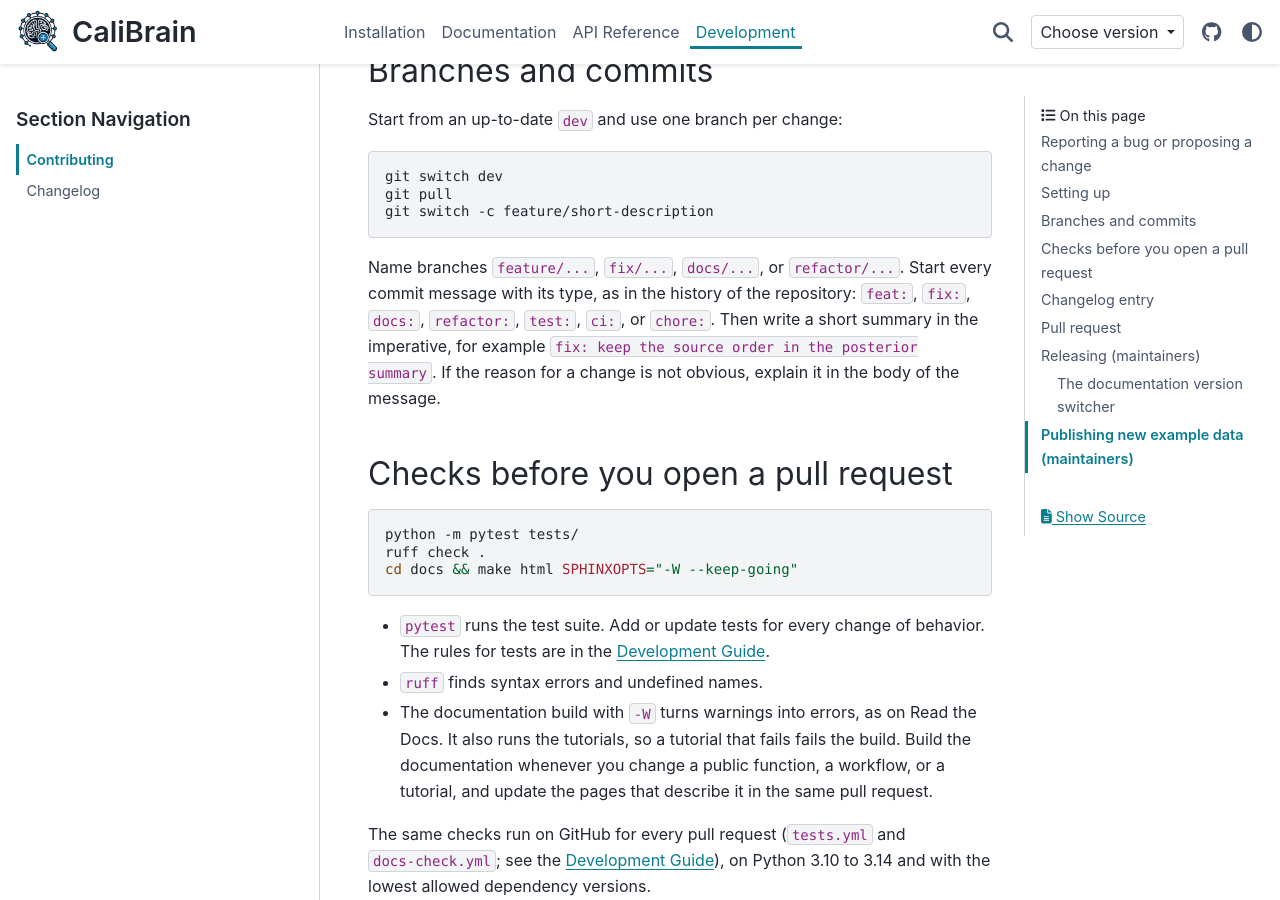
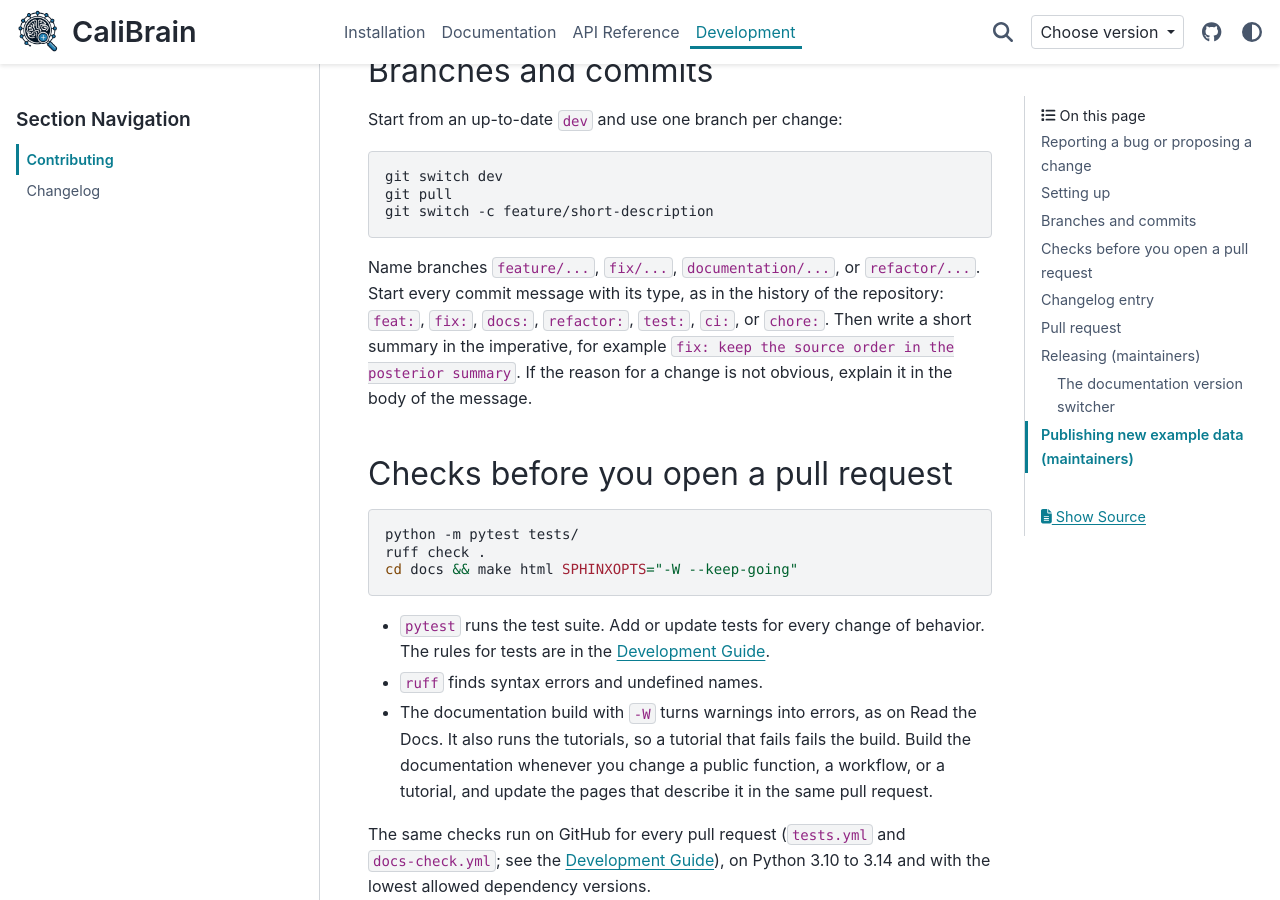
Before and after one commit to braindatalab/CaliBrain, a Sphinx documentation site: the page built from docs/source/development/contributing.rst, in a window 1280 px wide and 900 px high, scrolled down 1279 px. Built offline with Sphinx 7.4.7 and the PyData theme 0.15.4, drawn with Linux system fonts in a browser that asks for light colours; pages that are not in the unit, such as notebooks, are missing from menus; comment, search, counter and statistics services are not loaded.

Commit message:
docs: use the prefix documentation/ for branches, since the branch docs exists

```diff
--- a/docs/source/development/contributing.rst
+++ b/docs/source/development/contributing.rst
@@ -61,7 +61,7 @@ Start from an up-to-date ``dev`` and use one branch per change:
    git pull
    git switch -c feature/short-description
 
-Name branches ``feature/...``, ``fix/...``, ``docs/...``, or ``refactor/...``. Start
+Name branches ``feature/...``, ``fix/...``, ``documentation/...``, or ``refactor/...``. Start
 every commit message with its type, as in the history of the repository: ``feat:``,
 ``fix:``, ``docs:``, ``refactor:``, ``test:``, ``ci:``, or ``chore:``. Then write a short
 summary in the imperative, for example ``fix: keep the source order in the posterior
```
Also changed, not shown: CONTRIBUTING.md (+1 -1 lines).
